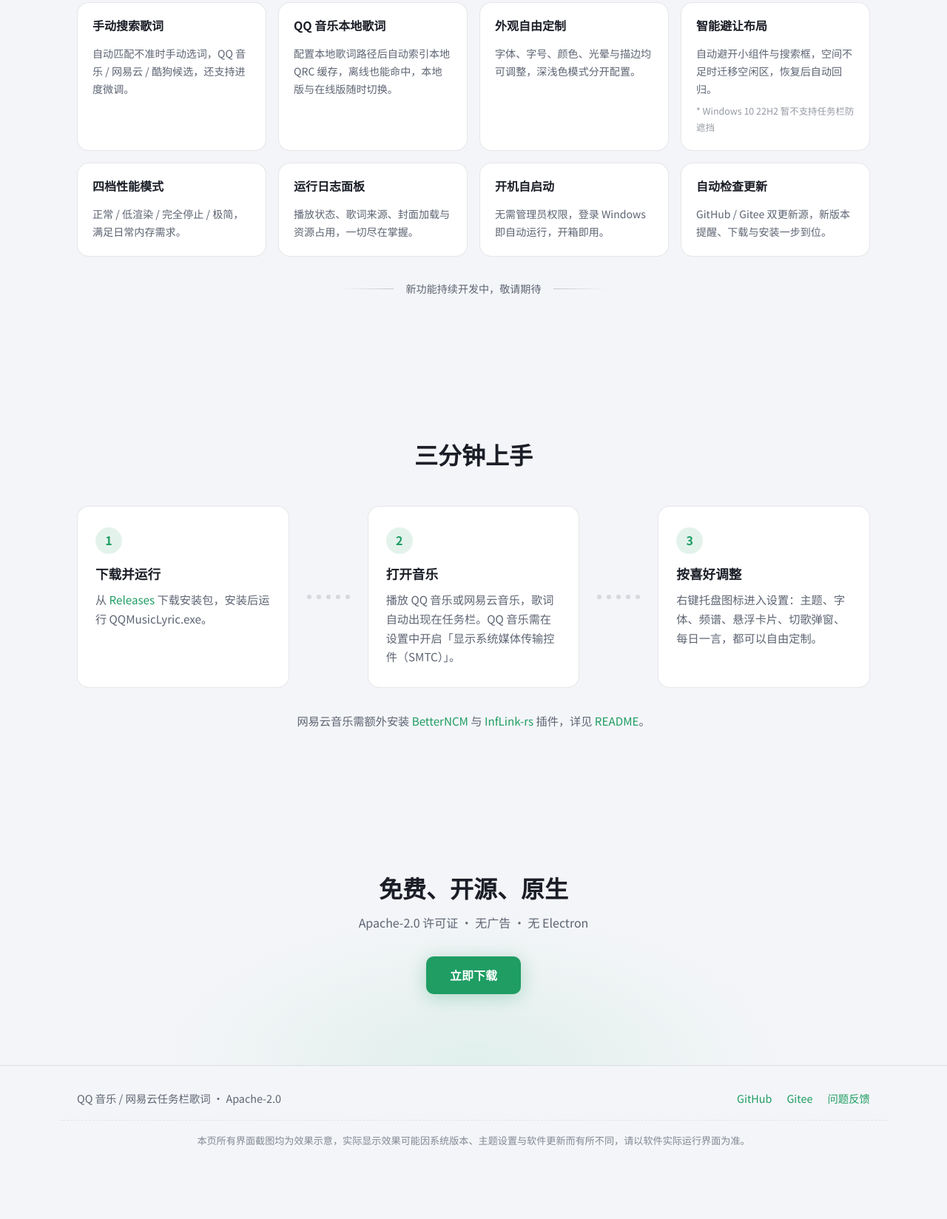
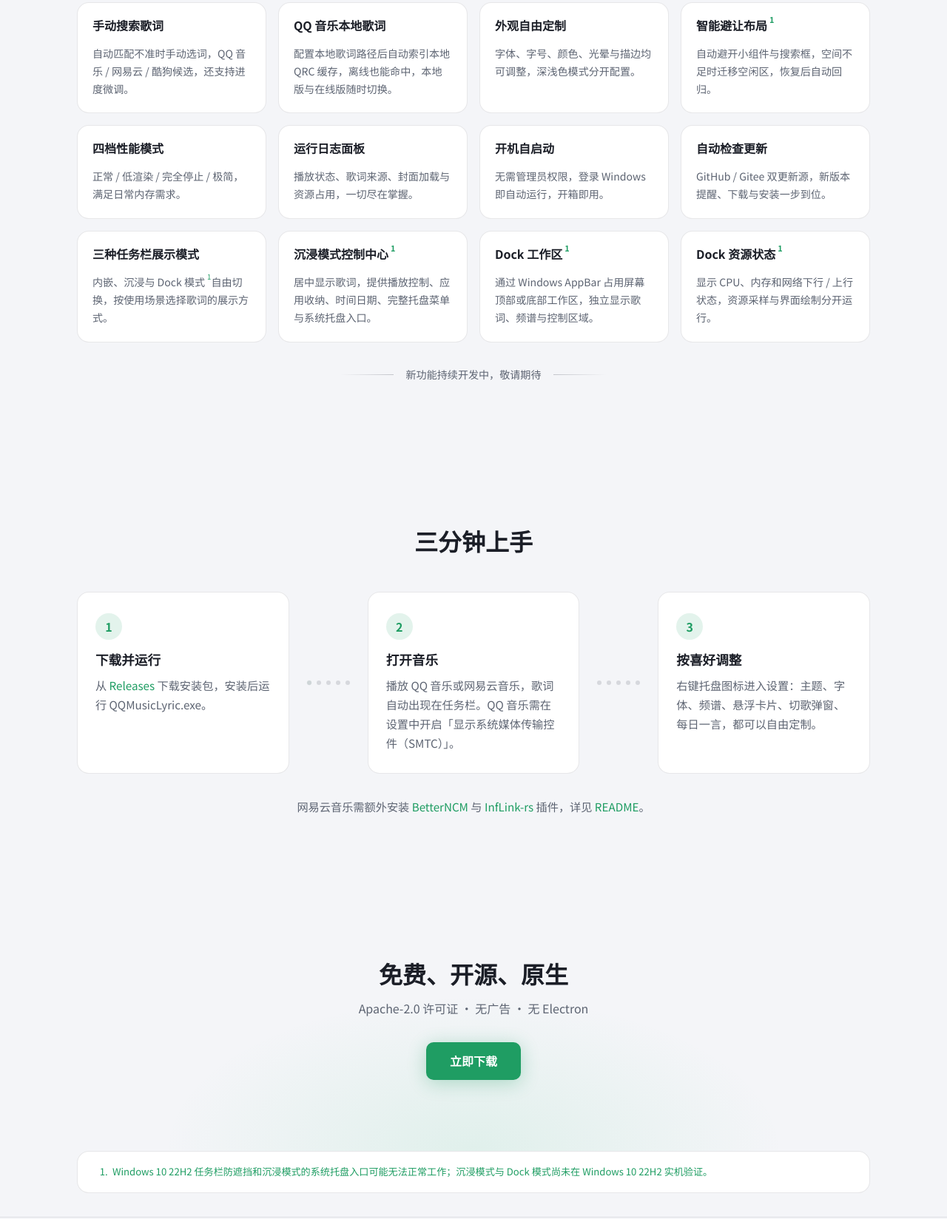
Before and after one commit to H0308/qq-music-lyrics-displayer, a plain HTML site: page site/index.html in a window 1280 px wide. Shown: the part 3505-5153 px from the top of the page at 74% size. Before the commit the page ends 5090 px from the top, so only its background shows below. Drawn offline with Linux system fonts and the light colour scheme; no server answers.

Commit message:
site: 更新功能卡片以及提示信息

```diff
--- a/site/assets/css/style.css
+++ b/site/assets/css/style.css
@@ -450,11 +450,18 @@ h1, h2, h3 { line-height: 1.3; font-weight: 700; }
 }
 .explore-item h3 { font-size: 1rem; margin-bottom: 8px; }
 .explore-item p { color: var(--text-dim); font-size: 0.88rem; }
-.explore-note {
-  margin-top: 8px;
-  font-size: 0.78rem !important;
-  opacity: 0.65;
+.feature-footnote {
+  position: relative;
+  top: -0.35em;
+  margin-left: 3px;
+  font-size: 0.68em;
+  line-height: 0;
 }
+.feature-footnote a {
+  color: var(--accent);
+  text-decoration: none;
+}
+.feature-footnote a:hover { text-decoration: underline; }
 /* 区块收尾注：声明功能列表未完，但不做成卡片/占位框 */
 .explore-more {
   display: flex;
@@ -591,6 +598,26 @@ h1, h2, h3 { line-height: 1.3; font-weight: 700; }
 .cta h2 { font-size: 2rem; margin-bottom: 12px; }
 .cta p { color: var(--text-dim); margin-bottom: 32px; }
 
+/* ===== 兼容性提示 ===== */
+.site-notice { padding: 0 0 32px; }
+.site-notice-inner {
+  margin: 0;
+  padding: 16px 24px;
+  border: 1px solid var(--border);
+  border-radius: var(--radius);
+  background: var(--bg-card);
+  color: var(--accent);
+  text-align: left;
+  font-size: 0.82rem;
+  line-height: 1.7;
+}
+.site-notice-list {
+  margin: 0;
+  padding-left: 1.5em;
+}
+.site-notice-list li { padding-left: 0.25em; }
+#windows10-note { scroll-margin-top: 96px; }
+
 /* ===== 页脚 ===== */
 .site-footer {
   border-top: 1px solid var(--border);
@@ -614,6 +641,7 @@ h1, h2, h3 { line-height: 1.3; font-weight: 700; }
   font-size: 0.82rem;
   opacity: 0.75;
 }
+.footer-disclaimer p { margin: 0; }
 
 /* ===== 更新日志时间线 ===== */
 .releases-hero {
--- a/site/index.html
+++ b/site/index.html
@@ -183,9 +183,8 @@
             <p>字体、字号、颜色、光晕与描边均可调整，深浅色模式分开配置。</p>
           </div>
           <div class="explore-item reveal">
-            <h3>智能避让布局</h3>
+            <h3>智能避让布局<sup class="feature-footnote"><a href="#windows10-note" aria-label="查看 Windows 10 兼容性提示">1</a></sup></h3>
             <p>自动避开小组件与搜索框，空间不足时迁移空闲区，恢复后自动回归。</p>
-            <p class="explore-note">* Windows 10 22H2 暂不支持任务栏防遮挡</p>
           </div>
           <div class="explore-item reveal">
             <h3>四档性能模式</h3>
@@ -202,6 +201,22 @@
           <div class="explore-item reveal">
             <h3>自动检查更新</h3>
             <p>GitHub / Gitee 双更新源，新版本提醒、下载与安装一步到位。</p>
+          </div>
+          <div class="explore-item reveal">
+            <h3>三种任务栏展示模式</h3>
+            <p>内嵌、沉浸与 Dock 模式<sup class="feature-footnote"><a href="#windows10-note" aria-label="查看 Windows 10 兼容性提示">1</a></sup>自由切换，按使用场景选择歌词的展示方式。</p>
+          </div>
+          <div class="explore-item reveal">
+            <h3>沉浸模式控制中心<sup class="feature-footnote"><a href="#windows10-note" aria-label="查看 Windows 10 兼容性提示">1</a></sup></h3>
+            <p>居中显示歌词，提供播放控制、应用收纳、时间日期、完整托盘菜单与系统托盘入口。</p>
+          </div>
+          <div class="explore-item reveal">
+            <h3>Dock 工作区<sup class="feature-footnote"><a href="#windows10-note" aria-label="查看 Windows 10 兼容性提示">1</a></sup></h3>
+            <p>通过 Windows AppBar 占用屏幕顶部或底部工作区，独立显示歌词、频谱与控制区域。</p>
+          </div>
+          <div class="explore-item reveal">
+            <h3>Dock 资源状态<sup class="feature-footnote"><a href="#windows10-note" aria-label="查看 Windows 10 兼容性提示">1</a></sup></h3>
+            <p>显示 CPU、内存和网络下行 / 上行状态，资源采样与界面绘制分开运行。</p>
           </div>
         </div>
         <p class="explore-more reveal">新功能持续开发中，敬请期待</p>
@@ -244,6 +259,17 @@
       </div>
     </section>
 
+    <!-- 兼容性提示 -->
+    <section class="site-notice" aria-label="兼容性提示">
+      <div class="container">
+        <div class="site-notice-inner" id="windows10-note">
+          <ol class="site-notice-list">
+            <li>Windows 10 22H2 任务栏防遮挡和沉浸模式的系统托盘入口可能无法正常工作；沉浸模式与 Dock 模式尚未在 Windows 10 22H2 实机验证。</li>
+          </ol>
+        </div>
+      </div>
+    </section>
+
   </main>
 
   <footer class="site-footer">
```
